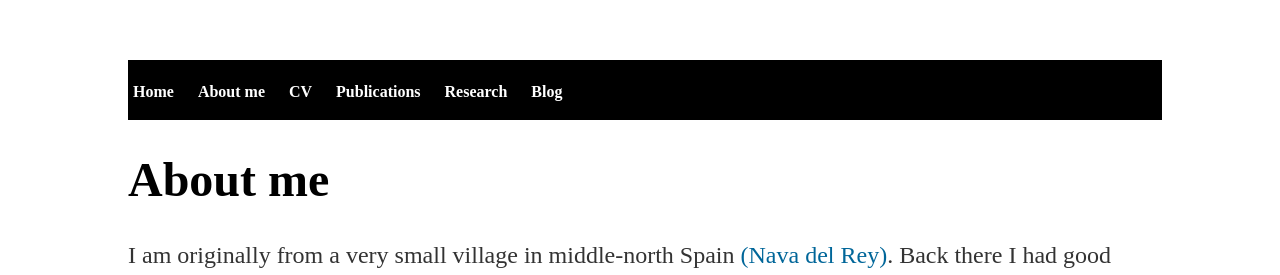
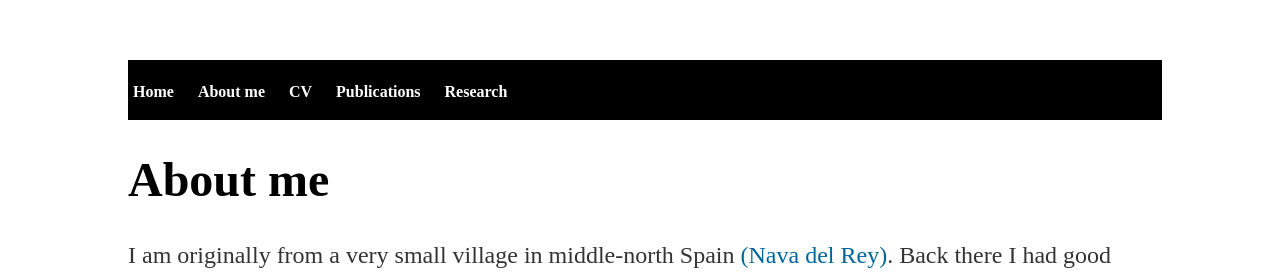
Before and after one commit to DiezMolino/diezmolino.github.io, a Jekyll site: the page about/index.html, which Jekyll copies as it is, in a window 1280 px wide. Shown: the top 275 px of the page. Built offline with Jekyll 4.4.1, drawn with Linux system fonts in a browser that asks for light colours.

Commit message:
Update index.html

```diff
--- a/about/index.html
+++ b/about/index.html
@@ -24,7 +24,7 @@
         		<li><a class='two' href="/cv">CV</a></li>
         		<li><a class='two' href="/publications">Publications</a></li>
         		<li><a class='two' href="/research">Research</a></li>
-        		<li><a class='two' href="/blog">Blog</a></li>
+        	<!--	<li><a class='two' href="/blog">Blog</a></li> -->
     		</font>
     		</ul>
 		</nav>
```
